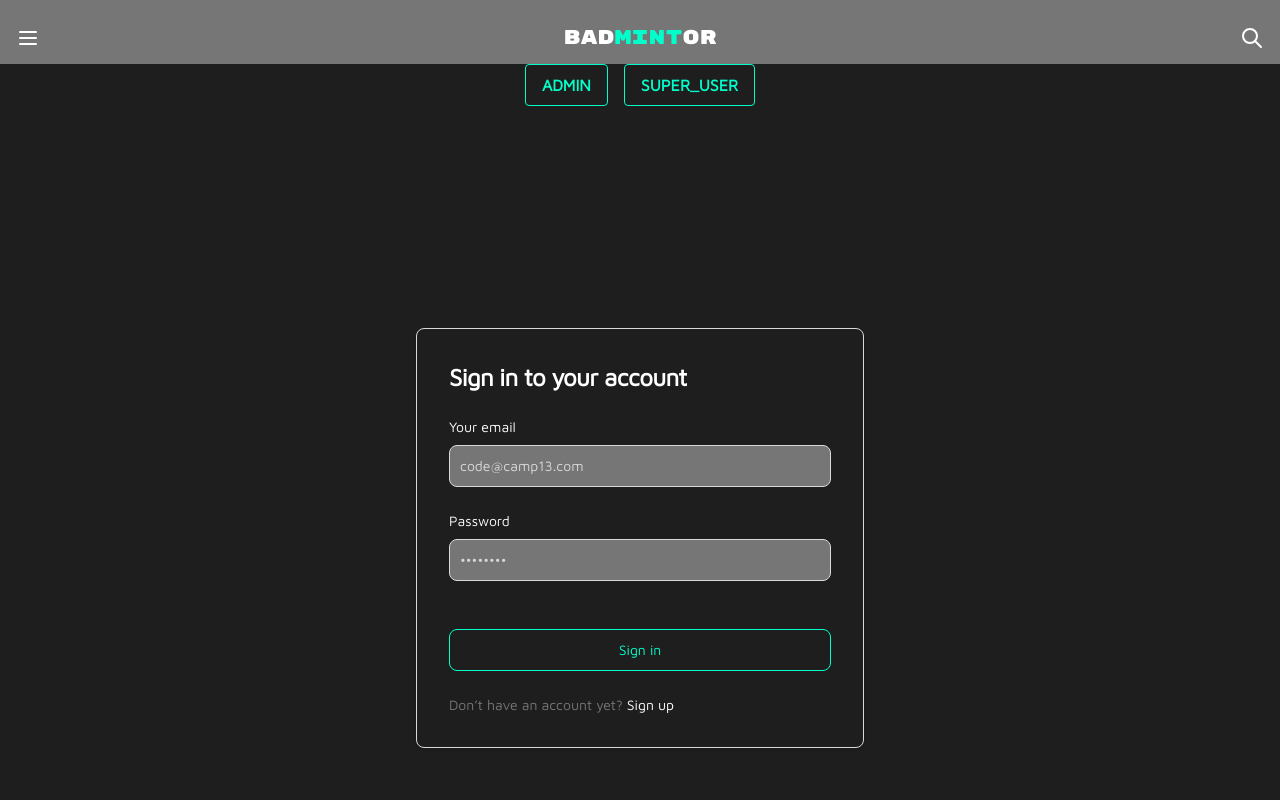
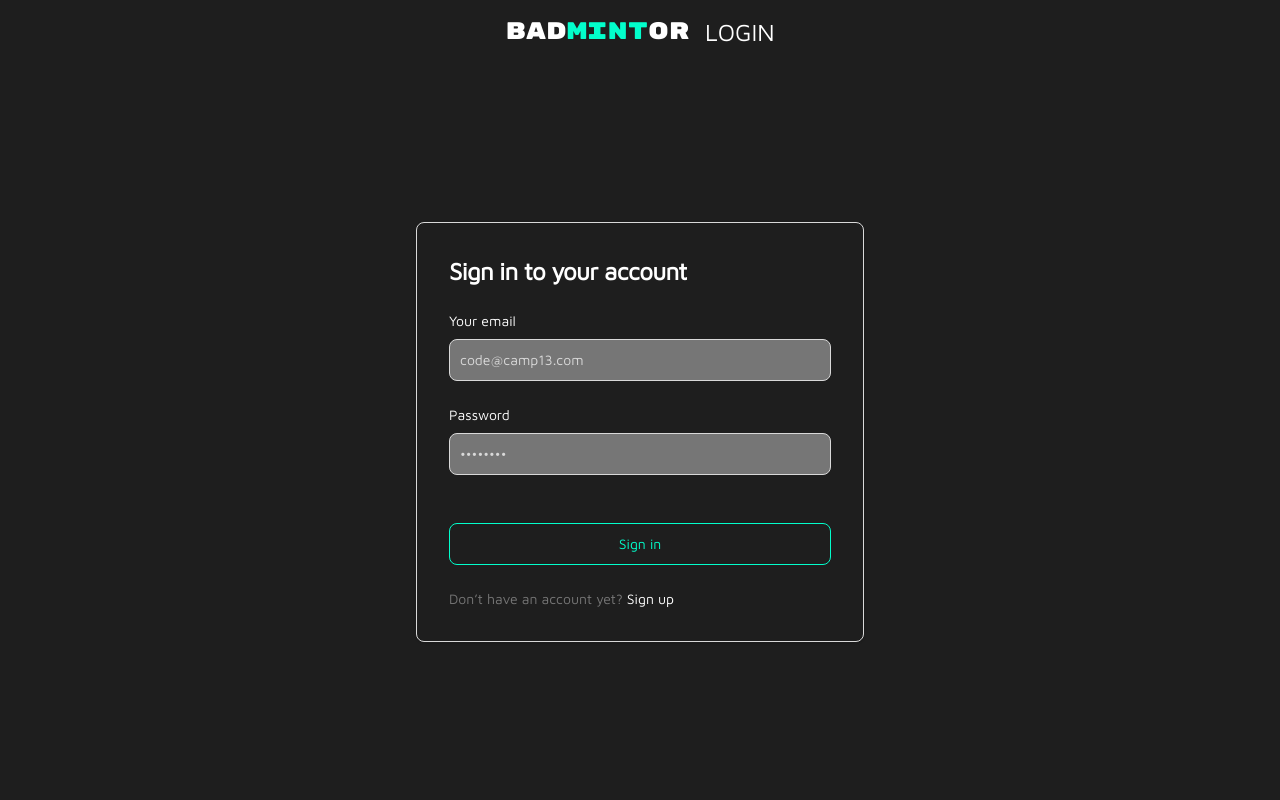
Before and after one commit to PrinceM13/cc13-badmintor-web, a React (Create React App) app: page /login in a window 1280 px wide. Shown: the top 800 px of the page. Built offline with nearby package versions, Linux system fonts and the light colour scheme.

Commit message:
refactor(login): updat ui and remove MainLayout from /login

```diff
--- a/src/components/ItemCard.js
+++ b/src/components/ItemCard.js
@@ -1,12 +1,12 @@
-import { Link } from 'react-router-dom'
+import { Link } from 'react-router-dom';
 
-import { TargetIcon } from '../images/index'
+import { TargetIcon } from '../images/index';
 
 export default function ItemCard({ children, image, needBg = false }) {
     const ItemImage = <img className="rounded-t-lg" src={image} alt={children} />
 
     return (
-        <div className={`flex flex-col gap-2 py-4 justify-center items-center w-[40%] max-w-[220px] ${needBg ? 'bg-[#767676]' : ''} border-gray-200 rounded-lg shadow`}>
+        <div className={`flex flex-col gap-2 py-4 justify-center items-center w-[40%] max-w-[220px] ${needBg ? 'bg-my-gray-2' : ''} border border-my-gray-1 rounded-lg shadow`}>
             <div className='w-3/4'>
                 <Link to="#">
                     {image ? ItemImage : <TargetIcon size='100%' />}
--- a/src/features/auth/LoginFrom.js
+++ b/src/features/auth/LoginFrom.js
@@ -19,12 +19,7 @@ export default function LoginForm() {
     }
 
     return (
-        <div className="flex flex-col items-center justify-center px-6 py-8 mx-auto md:h-screen lg:py-0">
-            <div className="w-full border border-my-gray-1 rounded-lg shadow dark:border md:mt-0 sm:max-w-md xl:p-0">
-                <div className="p-6 space-y-4 md:space-y-6 sm:p-8">
-                    <h1 className="text-xl font-bold leading-tight tracking-tight md:text-2xl">
-                        Sign in to your account
-                    </h1>
+
         <form className="space-y-4 md:space-y-6" onSubmit={handleSubmit}>
             <div>
                 <label htmlFor="email" className="block mb-2 text-sm font-medium">Your email</label>
@@ -72,8 +67,5 @@ export default function LoginForm() {
                 Don’t have an account yet? <a href="#" className="font-medium text-white hover:underline">Sign up</a>
             </p>
         </form>
-                </div>
-            </div>
-        </div>
     );
 }
--- a/src/layouts/Header.js
+++ b/src/layouts/Header.js
@@ -18,13 +18,18 @@ export default function Header() {
                 </div>
 
                 <div className="flex-1 font-rubik">
-                    BAD<span className="text-my-mint">MINT</span>OR
+                    <Link to={'/'}>
+                        BAD<span className="text-my-mint">MINT</span>OR
+                    </Link>
                 </div>
                 <div className="px-1 py-0.5">
                     <SearchIcon />
                 </div>
             </div>
-            <div className="flex justify-center gap-4">
+
+            {/* route check --> /admin and /super-user */}
+
+            {/* <div className="flex justify-center gap-4">
                 <Link to='/admin/categories'>
                     <button className="bg-transparent hover:bg-my-mint text-my-mint font-semibold hover:text-my-gray-3 py-2 px-4 border border-my-mint hover:border-transparent rounded">
                         ADMIN
@@ -35,7 +40,7 @@ export default function Header() {
                         SUPER_USER
                     </button>
                 </Link>
-            </div>
+            </div> */}
         </>
     );
 };
--- a/src/pages/visitor/LoginPage.js
+++ b/src/pages/visitor/LoginPage.js
@@ -1,7 +1,38 @@
+import { Link } from 'react-router-dom';
+
 import LoginForm from '../../features/auth/LoginFrom';
 
 export default function LoginPage() {
-    return (
-        <LoginForm />
+    return (<>
+        <div className="flex flex-col items-center justify-between mx-auto md:h-screen px-6 py-8 lg:py-0">
+
+            {/* login header */}
+
+            <div className="w-full flex items-center justify-center text-center h-16 px-10 py-3 text-2xl">
+                <div className='flex gap-4'>
+                    <div className="font-rubik">
+                        <Link to={'/'}>
+                            BAD<span className="text-my-mint">MINT</span>OR
+                        </Link>
+                    </div>
+                    <div>LOGIN</div>
+                </div>
+            </div>
+
+            {/* login form */}
+
+            <div className="w-full border border-my-gray-1 rounded-lg shadow md:mt-0 sm:max-w-md xl:p-0">
+                <div className="p-6 space-y-4 md:space-y-6 sm:p-8">
+                    <h1 className="text-xl font-bold leading-tight tracking-tight md:text-2xl">
+                        Sign in to your account
+                    </h1>
+                    <LoginForm />
+                </div>
+            </div>
+
+            {/* dummy div for justify-between */}
+            <div className='invisible'></div>
+        </div>
+    </>
     );
 };
--- a/src/routes/Router.js
+++ b/src/routes/Router.js
@@ -29,11 +29,9 @@ const router = createBrowserRouter([
         path: 'login',
         element: (
             <RedirectIfAuthenticate>
-                <MainLayout />
+                <LoginPage />
             </RedirectIfAuthenticate>
-        ), children: [
-            { path: '', element: <LoginPage /> }
-        ]
+        )
     },
     {
         path: '/',
```
Lines whose indentation alone changed are shown as unchanged.
